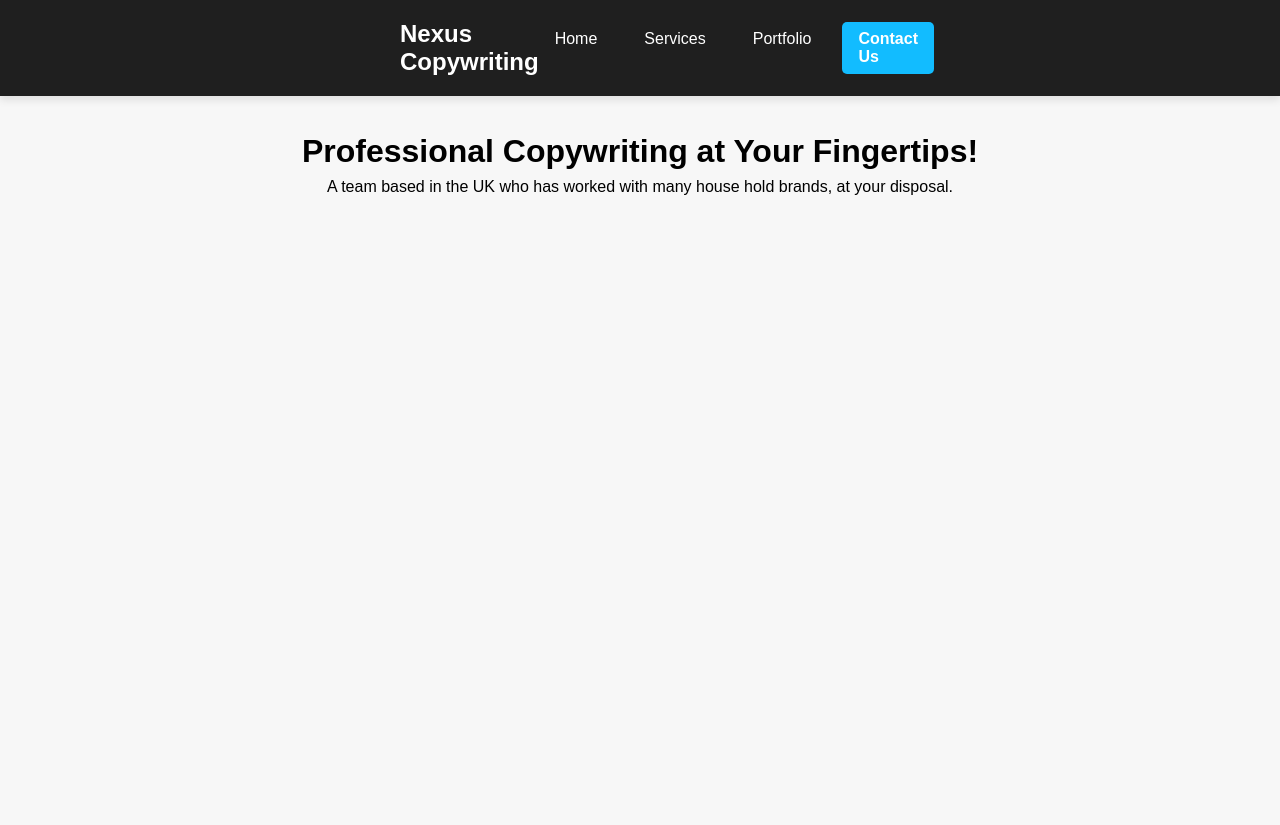
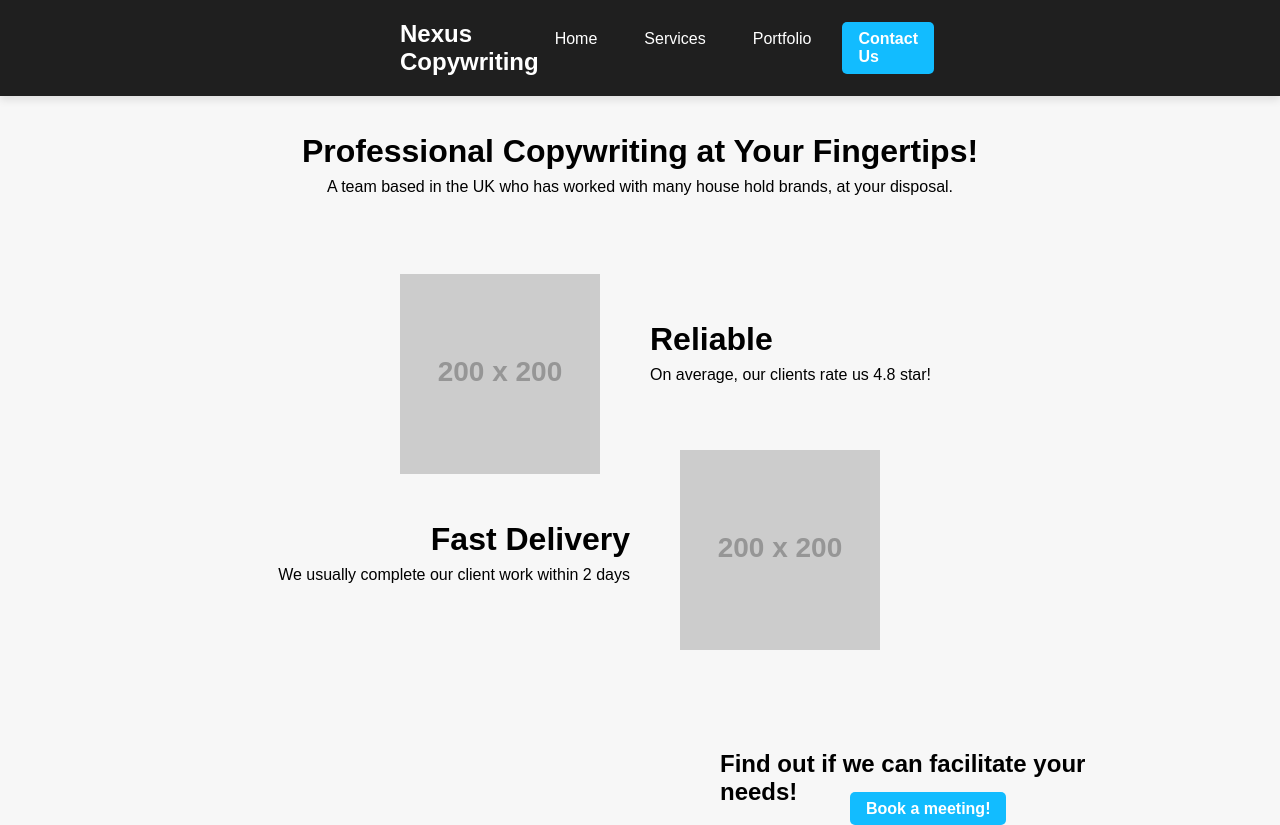
Before and after one commit to tom125813/copy-web, a plain HTML site: page index.html in a window 1280 px wide. Before the commit the page ends 800 px from the top, so only its background shows below. Drawn offline with Linux system fonts and the light colour scheme; placeholder pictures from the web are drawn by us; a web font is replaced by a local one.

Commit message:
Layout Update
(Completely unresponsive)

```diff
--- a/index.html
+++ b/index.html
@@ -45,6 +45,22 @@
             <h1>Professional Copywriting at Your Fingertips!</h1>
             <p>A team based in the UK who has worked with many house hold brands, at your disposal.</p>
         </div>
+        <div class="description">
+            <div id="left-desc">
+                <img src="http://via.placeholder.com/200x200" id="desc-image">
+                <h1>Reliable</h1>
+                <p>On average, our clients rate us 4.8 star!</p>
+            </div>
+            <div id="right-desc">
+                <img src="http://via.placeholder.com/200x200" id="desc-image">
+                <h1>Fast Delivery</h1>
+                <p>We usually complete our client work within 2 days</p>
+            </div>
+            <div id="book-sec">
+                <h2>Find out if we can facilitate your needs!</h2>
+                <a href="#" class="contact-btn meeting-btn">Book a meeting!</a>
+            </div>
+        </div>
         <!-- You can add your content here -->
     </div>
 </body>
--- a/styles.css
+++ b/styles.css
@@ -37,16 +37,34 @@ body, html {
 }
 
 .contact-btn {
+        text-decoration: none;
+    color: white;
+    padding: 8px 16px;
+    border-radius: 5px;
+    transition: background-color 0.3s ease;
     color: white;
     background-color: #12bcff;
     font-weight: bold;
+}
+
+#book-sec {
+    position: absolute;
+    top: 800px;
+    left: 850px;
+}
+
+#book-sec h2 {
+    position: absolute;
+    left: -130px;
+    top: -70px;
+    width: 30vw;
 }
 
 .hero {
     margin-top: 3rem;
 }
 
-.hero h1,p{
+.hero h1,.hero p{
     text-align: center;
     line-height: .9rem;
 }
@@ -64,3 +82,53 @@ body, html {
 body {
     animation: fadeIn 1s ease;
 }
+
+.description {
+    margin: 5rem 25rem;
+}
+
+#left-desc {
+    display: flex;
+    flex-direction: row;
+}
+
+#left-desc h1, #left-desc p {
+    max-height: 1rem;
+    float: left;
+}
+
+#left-desc h1 {
+    position: absolute;
+    top: 300px;
+    left: 650px;
+}
+
+#left-desc p {
+    position: absolute;
+    top: 350px;
+    left: 650px;
+}
+
+
+#right-desc h1, #right-desc p {
+    max-height: 1rem;
+    float: left;
+}
+
+#right-desc h1 {
+    position: absolute;
+    top: 500px;
+    right: 650px;
+}
+
+#right-desc p {
+    position: absolute;
+    top: 550px;
+    right: 650px;
+}
+
+#right-desc img {
+        position: absolute;
+    top: 450px;
+    right: 400px;
+}
```
